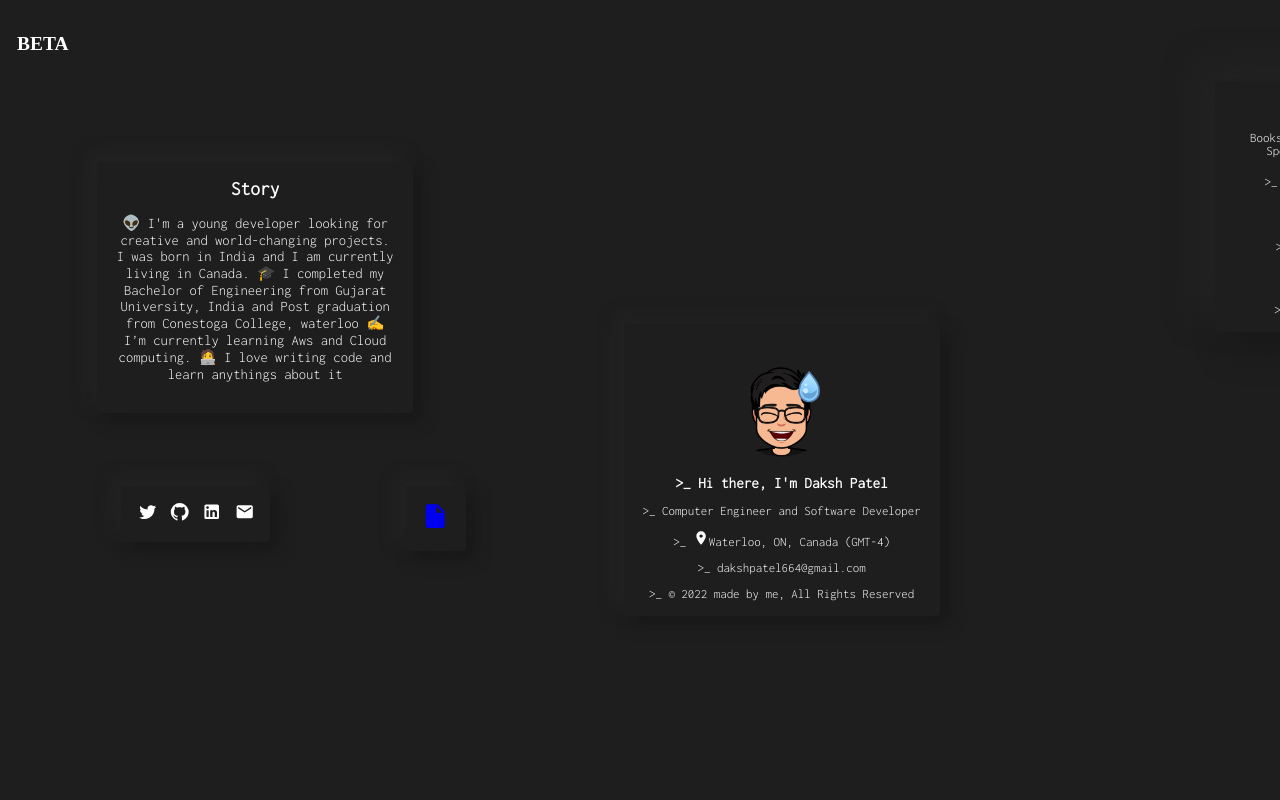
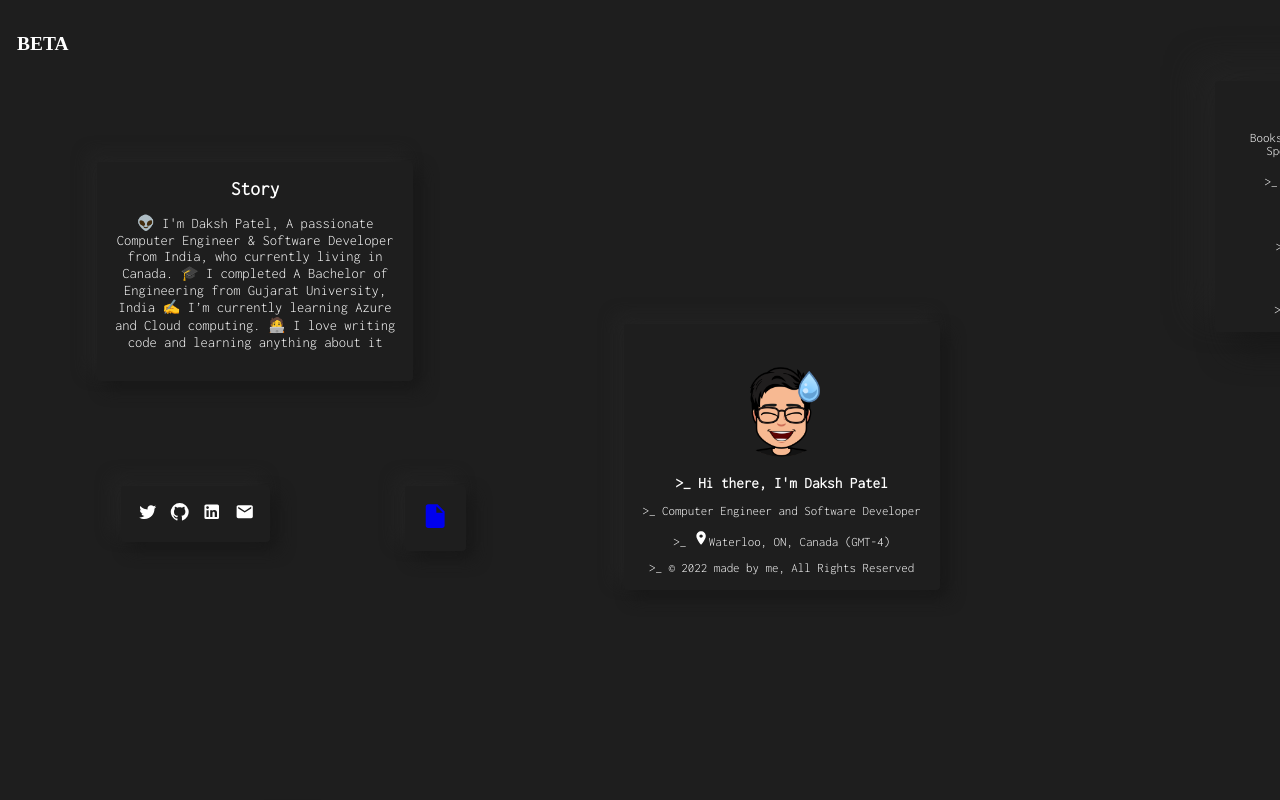
Before and after one commit to daksh23/daksh23.github.io, a React (Create React App) app: page / in a window 1280 px wide. Shown: the top 800 px of the page. Built offline with nearby package versions, Linux system fonts and the light colour scheme.

Commit message:
Update profile and story

```diff
--- a/src/Components/Profile.js
+++ b/src/Components/Profile.js
@@ -29,7 +29,6 @@ const Profile = () => {
                 <LocationOnIcon fontSize='small'/>
                 Waterloo, ON, Canada (GMT-4)
             </p>
-            <p> {code} dakshpatel664@gmail.com </p>
             <p> {code} © 2022 made by me, All Rights Reserved</p>
         </Stack>
     )
--- a/src/Components/Story.js
+++ b/src/Components/Story.js
@@ -18,12 +18,7 @@ const Story = () => {
                 Story
             </h2>
             <p className='Story'>
-
-                👽 I'm a young developer looking for creative and world-changing projects. I was
-                born in India and I am currently living in Canada. 🎓 I completed my Bachelor of
-                Engineering from Gujarat University, India and Post graduation from Conestoga
-                College, waterloo ✍️ I’m currently learning Aws and Cloud computing. 🧑‍💻 I
-                love writing code and learn anythings about it
+                    👽 I'm Daksh Patel, A passionate Computer Engineer & Software Developer from India, who currently living in Canada. 🎓 I completed A Bachelor of Engineering from Gujarat University, India ✍️ I’m currently learning Azure and Cloud computing. 🧑‍💻 I love writing code and learning anything about it
             </p>
         </Stack>
     )
```
